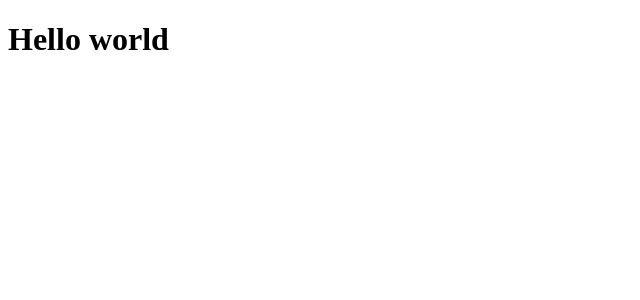
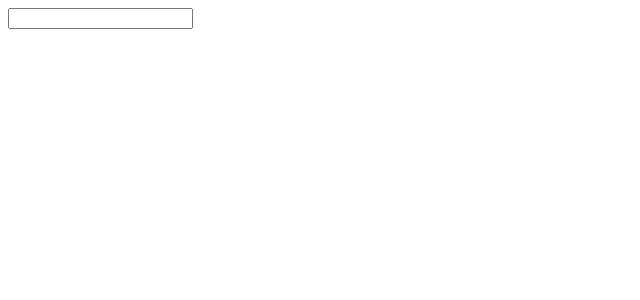
Before and after one commit to ramabadash/Weather-App-, a React (Create React App) app in the folder wether-app/: page / in a window 1280 px wide. Shown: the top 300 px of the page, without its empty margins (0-640 px from the left). Built offline with nearby package versions, Linux system fonts and the light colour scheme.

Commit message:
# Add App component that display the "CountriesDropDown" component

```diff
--- /dev/null
+++ b/wether-app/src/components/App.jsx
@@ -0,0 +1,12 @@
+import React from 'react';
+import CountriesDropDown from './CountriesDropDown';
+
+function App() {
+  return (
+    <div>
+      <CountriesDropDown />
+    </div>
+  );
+}
+
+export default App;
--- a/wether-app/src/index.js
+++ b/wether-app/src/index.js
@@ -1,13 +1,14 @@
 import React from 'react';
 import ReactDOM from 'react-dom';
 import { Provider } from 'react-redux';
+import App from './components/App';
 
 ReactDOM.render(
   <React.StrictMode>
     {/* <Provider store={store}>
       <App />
     </Provider> */}
-    <h1>Hello world</h1>
+    <App />
   </React.StrictMode>,
   document.getElementById('root')
 );
```
